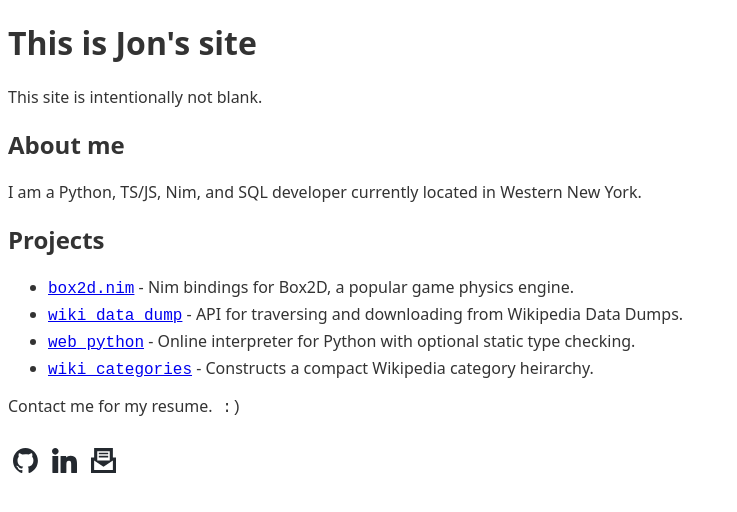
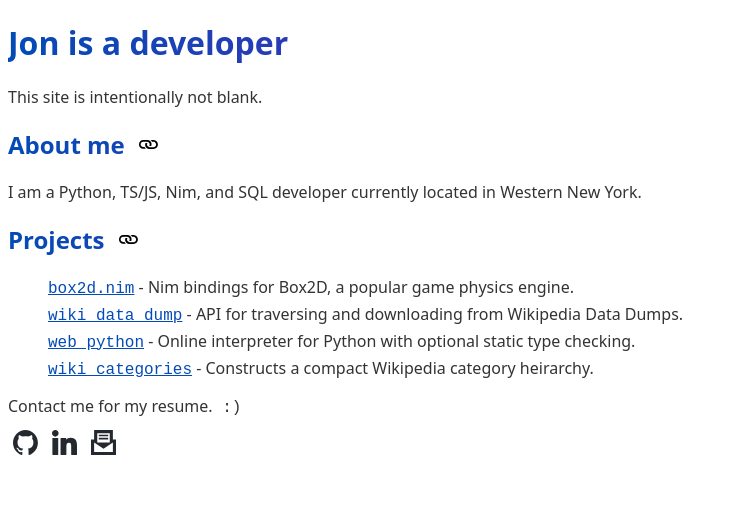
Before and after one commit to jon-edward/jon-edward.github.io, a website built with Vite: page index.html in a window 1280 px wide. Shown: the whole page, without its empty margins (0-737 px from the left). Built offline with nearby package versions, Linux system fonts and the light colour scheme.

Commit message:
Change colors, add text animation on hover

```diff
--- a/index.html
+++ b/index.html
@@ -4,17 +4,47 @@
     <meta charset="UTF-8" />
     <link rel="icon" type="image/svg+xml" href="/vite.svg" />
     <meta name="viewport" content="width=device-width, initial-scale=1.0" />
-    <title>jon-edward</title>
+    <title>Jon is a developer</title>
   </head>
   <body>
-    <h1>This is Jon's site</h1>
+    <h1 class="hover-grad-txt">Jon is a developer</h1>
     <p>This site is intentionally not blank.</p>
-    <h2>About me</h2>
+    <section id="about-me">
+      <h2>About me <a href="#about-me"
+        ><img
+          id="link-icon-dark"
+          class="logo dark-variant"
+          height="25"
+          width="25"
+          src="/src/assets/link-dark.svg" /><img
+          id="link-icon-light"
+          class="logo light-variant"
+          height="25"
+          width="25"
+          src="/src/assets/link.svg"
+      /></a></h2>
       <p>
-      I am a Python, TS/JS, Nim, and SQL developer currently located in Western
-      New York.
+        I am a Python, TS/JS, Nim, and SQL developer currently located in
+        Western New York.
       </p>
-    <h2>Projects</h2>
+    </section>
+    <section id="projects">
+      <h2>
+        Projects
+        <a href="#projects"
+          ><img
+            id="link-icon-dark"
+            class="logo dark-variant"
+            height="25"
+            width="25"
+            src="/src/assets/link-dark.svg" /><img
+            id="link-icon-light"
+            class="logo light-variant"
+            height="25"
+            width="25"
+            src="/src/assets/link.svg"
+        />
+      </h2>
       <ul>
         <li>
           <a href="https://github.com/jon-edward/box2d.nim"
@@ -41,6 +71,8 @@
           - Constructs a compact Wikipedia category heirarchy.
         </li>
       </ul>
+    </section>
+    <section id="links">
       <p>Contact me for my resume.<code> :)</code></p>
       <p>
         <a href="https://github.com/jon-edward" target="_blank"
@@ -58,7 +90,9 @@
             src="/src/assets/github-mark.svg"
             title="View on GitHub"
         /></a>
-      <a href="https://www.linkedin.com/in/-jonathan-townsend/" target="_blank"
+        <a
+          href="https://www.linkedin.com/in/-jonathan-townsend/"
+          target="_blank"
           ><img
             id="linkedin-logo-dark"
             class="logo dark-variant"
@@ -89,7 +123,7 @@
             title="Email"
         /></a>
       </p>
-    <div id="app"></div>
+    </section>
     <script type="module" src="/src/main.ts"></script>
   </body>
 </html>
--- a/src/style.css
+++ b/src/style.css
@@ -1,4 +1,7 @@
 :root {
+  --secondary-color: rgb(3, 75, 182);
+  --tertiary-color: rgb(176, 3, 182);
+
   background-color: white;
   color: #333333;
   font-family: system-ui, -apple-system, BlinkMacSystemFont, "Segoe UI", Roboto,
@@ -16,15 +19,65 @@ code {
 
 .logo {
   vertical-align: center;
-  margin: 15px 5px;
+  margin: -3px 5px;
 }
 
 li {
   margin: 5px 0;
 }
 
+h1,
+h2,
+h3 {
+  background: linear-gradient(
+    to right,
+    var(--secondary-color),
+    var(--tertiary-color),
+    var(--secondary-color)
+  );
+  animation: pretty 2s linear infinite;
+  background-size: 200%;
+  background-clip: text;
+  -webkit-background-clip: text;
+  transition: color 0.1s;
+}
+
+h1:hover,
+h2:hover,
+h3:hover {
+  color: rgba(0, 0, 0, 0);
+}
+
+a {
+  color: var(--secondary-color);
+}
+
+a:visited {
+  color: var(--tertiary-color);
+}
+
+svg {
+  color: var(--secondary-color);
+}
+
+ul {
+  list-style: none;
+}
+
+@keyframes pretty {
+  0% {
+    background-position: 100%;
+  }
+  100% {
+    background-position: -100%;
+  }
+}
+
 @media (prefers-color-scheme: dark) {
   :root {
+    --secondary-color: rgb(121, 250, 147);
+    --tertiary-color: rgb(224, 250, 121);
+
     background-color: #333333;
     color: white;
   }
@@ -36,12 +89,12 @@ li {
   .dark-variant {
     display: inline-block;
   }
+}
 
-  a {
-    color: #7568ff;
-  }
-
-  a:visited {
-    color: #f98fff;
+@media (pointer: none), (pointer: coarse) {
+  h1,
+  h2,
+  h3 {
+    color: rgba(0, 0, 0, 0);
   }
 }
```
Also changed, not shown: src/assets/link-dark.svg (added), src/assets/link.svg (added). Lines whose indentation alone changed are shown as unchanged.
